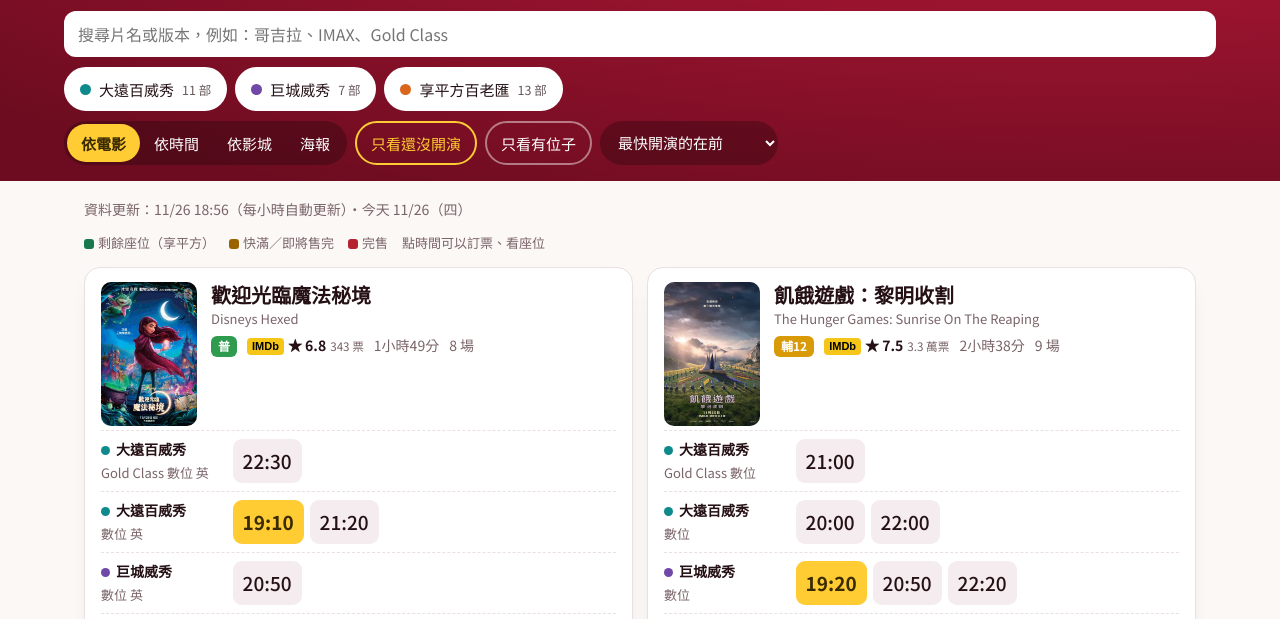
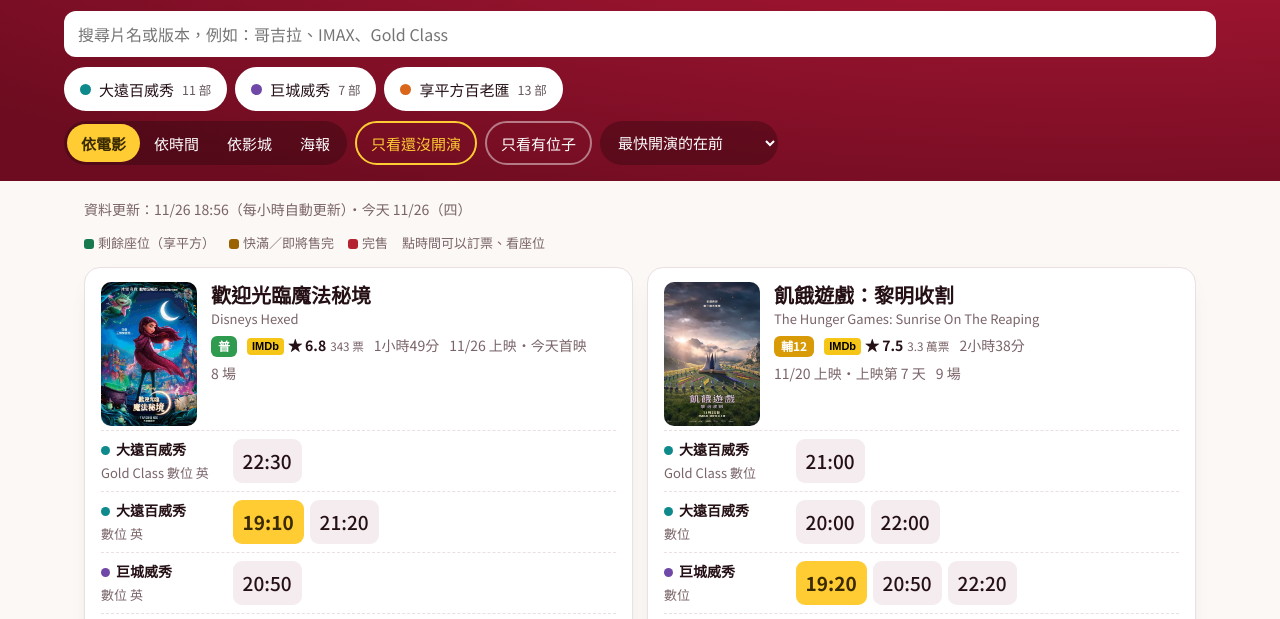
Before and after one commit to fyradio/Cinema_check, a plain HTML site: page index.html in a window 1280 px wide. Shown: the part 165-784 px from the top of the page. Drawn offline with nearby package versions, Linux system fonts and the light colour scheme.

Commit message:
加上映日期、上映第幾週、「最新上映」排序
Co-Authored-By: Claude Opus 5.5 <noreply@anthropic.com>
Claude-Session: https://claude.ai/code/session_01SMuF9NVwxV1Y7tQ5JQ484c

```diff
--- a/index.html
+++ b/index.html
@@ -70,6 +70,7 @@ main{max-width:1240px;margin:0 auto;padding:18px max(5vw,16px) 40px}
 .imdb{display:inline-flex;align-items:center;gap:4px;text-decoration:none;font-weight:700;color:var(--ink)}
 .imdb b{background:#f5c518;color:#000;font-size:11px;font-weight:900;padding:0 5px;border-radius:4px;font-family:Arial,sans-serif}
 .imdb small{font-weight:400;color:var(--mute)}
+.rel{white-space:nowrap}.rel small{font-size:inherit;color:var(--mute)}.rel.soon{background:var(--pop);color:var(--popInk);font-weight:700;padding:1px 7px;border-radius:6px;font-size:12px}
 .lines{grid-column:1/-1}
 .line{display:grid;grid-template-columns:7.6em minmax(0,1fr);gap:4px 10px;padding:8px 0;border-top:1px dashed var(--line)}
 .who{font-size:14px;font-weight:700;display:flex;flex-direction:column;gap:2px}
@@ -141,6 +142,7 @@ dialog::backdrop{background:rgba(20,5,10,.6)}
       <select id="sort" aria-label="電影排序">
         <option value="next">最快開演的在前</option>
         <option value="imdb">IMDb 分數高的在前</option>
+        <option value="new">最新上映的在前</option>
         <option value="count">場次多的在前</option>
         <option value="title">依片名</option>
       </select>
@@ -194,6 +196,15 @@ const wd = d => WEEK[new Date(d + 'T12:00:00Z').getUTCDay()];
 const md = d => `${+d.slice(5, 7)}/${+d.slice(8, 10)}`;
 const addDays = (d, n) => { const t = new Date(d + 'T12:00:00Z'); t.setUTCDate(t.getUTCDate() + n); return t.toISOString().slice(0, 10); };
 const dayName = d => { const t = now().date; return d === t ? '今天' : d === addDays(t, 1) ? '明天' : d === addDays(t, 2) ? '後天' : '週' + wd(d); };
+function released(m, short) {
+  if (!m.release) return '';
+  const t = now().date, r = m.release, y = r.slice(0, 4);
+  const d = (y === t.slice(0, 4) ? '' : y + '/') + md(r);
+  if (r > t) return `<span class="rel soon">${d} 上映</span>`;
+  const days = Math.round((new Date(t + 'T12:00:00Z') - new Date(r + 'T12:00:00Z')) / 864e5);
+  const wk = days < 7 ? (days === 0 ? '今天首映' : `上映第 ${days + 1} 天`) : `上映第 ${Math.floor(days / 7) + 1} 週`;
+  return `<span class="rel">${d} 上映${short ? '' : `<small>・${wk}</small>`}</span>`;
+}
 const votes = v => v >= 1e4 ? (v / 1e4).toFixed(v >= 1e5 ? 0 : 1) + ' 萬票' : v + ' 票';
 
 async function load() {
@@ -253,6 +264,7 @@ function viewMovie(list) {
   const nx = g => g.next ? toMin(g.next.t) : 9999;
   groups.sort(state.sort === 'title' ? (a, b) => a.m.title.localeCompare(b.m.title, 'zh-Hant')
     : state.sort === 'count' ? (a, b) => b.ss.length - a.ss.length
+    : state.sort === 'new' ? (a, b) => (b.m.release || '').localeCompare(a.m.release || '') || nx(a) - nx(b)
     : state.sort === 'imdb' ? (a, b) => ((b.m.imdb && b.m.imdb.r) || 0) - ((a.m.imdb && a.m.imdb.r) || 0) || nx(a) - nx(b)
     : (a, b) => nx(a) - nx(b));
   if (!groups.length) return empty();
@@ -262,7 +274,7 @@ function viewMovie(list) {
     const keys = Object.keys(lines).sort((a, b) => THEATERS.findIndex(t => t.key === a.split('|')[0]) - THEATERS.findIndex(t => t.key === b.split('|')[0]) || a.localeCompare(b));
     return `<article class="card mv">${poster(g.id, g.m)}<div>
       <h2>${esc(g.m.title)}</h2>${g.m.en ? `<div class="en">${esc(g.m.en)}</div>` : ''}
-      <div class="meta">${rate(g.m)}${imdb(g.m)}<span>${esc(dur(g.m.runtime))}</span><span>${g.ss.length} 場</span></div></div>
+      <div class="meta">${rate(g.m)}${imdb(g.m)}<span>${esc(dur(g.m.runtime))}</span>${released(g.m)}<span>${g.ss.length} 場</span></div></div>
       <div class="lines">${keys.map(k => { const [c, v] = k.split('|'); return `<div class="line"><div class="who" style="--c:var(--c-${c})"><b>${esc(TH[c].short)}</b>${v ? `<span>${esc(v)}</span>` : ''}</div><div class="times">${lines[k].map(s => chip(s, g.next)).join('')}</div></div>`; }).join('')}</div>
     </article>`;
   }).join('') + '</div>';
@@ -279,7 +291,7 @@ function viewTime(list) {
     const img = m.poster && m.poster.thumb ? `<img src="${esc(m.poster.thumb)}" alt="" loading="lazy">` : '<span class="ph"></span>';
     return `<li data-s="${i}" class="${left !== null && !s.past && left <= 30 ? 'hot' : ''}"${s.past ? ' style="opacity:.45"' : ''}>
       <span class="big num">${esc(s.t)}</span>${img}
-      <span class="what">${esc(m.title)} ${rate(m)}<span class="where" style="--c:var(--c-${s.c})"><i></i>${esc(TH[s.c].short)}${s.v ? '・' + esc(s.v) : ''}${m.runtime ? '・散場 ' + fromMin(toMin(s.t) + m.runtime) : ''}</span></span>
+      <span class="what">${esc(m.title)} ${rate(m)}<span class="where" style="--c:var(--c-${s.c})"><i></i>${esc(TH[s.c].short)}${s.v ? '・' + esc(s.v) : ''}${m.runtime ? '・散場 ' + fromMin(toMin(s.t) + m.runtime) : ''}・${released(m, true)}</span></span>
       <span class="soon">${lab ? `<b class="t ${seatClass(s)}" style="all:unset;font-weight:700;color:var(--${s.st === 'soldout' ? 'out' : s.st === 'few' ? 'few' : 'ok'})">${esc(lab)}</b>` : ''}${esc(soon)}</span></li>`;
   }).join('') + '</ul>';
 }
@@ -292,7 +304,7 @@ function viewCinema(list) {
     for (const s of mine) (by[s.m + '|' + s.v] = by[s.m + '|' + s.v] || []).push(s);
     html += `<div class="sec" style="--c:var(--c-${t.key})"><h2>${esc(t.name)}</h2><a href="${t.official}" target="_blank" rel="noopener">官網</a></div>`;
     const keys = Object.keys(by);
-    html += keys.length ? `<div class="card mini">${keys.map(k => { const [id, v] = k.split('|'), m = D.movies[id]; return `<div class="line"><div class="who" style="--c:var(--c-${t.key})"><b>${esc(m.title)} ${rate(m)}</b><span>${esc([v, dur(m.runtime)].filter(Boolean).join('・'))}</span></div><div class="times">${by[k].map(s => chip(s)).join('')}</div></div>`; }).join('')}</div>`
+    html += keys.length ? `<div class="card mini">${keys.map(k => { const [id, v] = k.split('|'), m = D.movies[id]; return `<div class="line"><div class="who" style="--c:var(--c-${t.key})"><b>${esc(m.title)} ${rate(m)}</b><span>${esc([v, dur(m.runtime)].filter(Boolean).join('・'))} ${released(m, true)}</span></div><div class="times">${by[k].map(s => chip(s)).join('')}</div></div>`; }).join('')}</div>`
       : '<div class="card empty">這天沒有符合的場次</div>';
   }
   return html || empty();
@@ -302,7 +314,7 @@ function viewWall(list) {
   const D = state.data, ids = [...new Set(list.map(s => s.m))];
   const all = ids.length ? ids : [];
   if (!all.length) return empty();
-  return '<div class="wall">' + all.map(id => { const m = D.movies[id]; return `<figure>${poster(id, m)}<figcaption>${esc(m.title)}<small>${m.imdb && m.imdb.r ? 'IMDb ★ ' + m.imdb.r.toFixed(1) : (m.en || '')}</small></figcaption></figure>`; }).join('') + '</div>';
+  return '<div class="wall">' + all.map(id => { const m = D.movies[id]; return `<figure>${poster(id, m)}<figcaption>${esc(m.title)}<small>${m.imdb && m.imdb.r ? 'IMDb ★ ' + m.imdb.r.toFixed(1) + '・' : ''}${released(m, true)}</small></figcaption></figure>`; }).join('') + '</div>';
 }
 const empty = () => `<div class="empty">${state.q ? '找不到「' + esc(state.q) + '」的場次' : state.hidePast && state.day === now().date ? '今天剩下的場次都演完了，可以選明天，或關掉「只看還沒開演」。' : '這天沒有符合的場次'}</div>`;
 
@@ -346,7 +358,7 @@ function openSession(s) {
   else seat = s.c === 'shown' ? '座位數量只算未來兩天的場次，可以點「看座位圖」' : '目前還有位子（威秀只標示快售完／完售）';
   const col = s.st === 'soldout' || s.st === 'closed' ? 'out' : s.st === 'few' ? 'few' : 'ok';
   $('dlgBody').innerHTML = `<div class="sheet" style="position:relative"><button class="close" data-close aria-label="關閉">×</button>
-    <h3>${esc(m.title)}</h3><div class="en">${esc(t.name)}${s.v ? '・' + esc(s.v) : ''}</div>
+    <h3>${esc(m.title)}</h3><div class="en">${esc(t.name)}${s.v ? '・' + esc(s.v) : ''}</div><div class="meta">${rate(m)}${esc(dur(m.runtime))}${released(m)}</div>
     <div class="big num">${dayName(s.d)} ${md(s.d)}（${wd(s.d)}）${esc(s.t)}${end ? `<span style="font-size:20px;color:var(--mute)"> → ${end} 散場</span>` : ''}</div>
     <div class="seat" style="color:var(--${col})">${esc(seat)}</div>
     <div class="btns">${s.b ? `<a class="btn main" href="${esc(s.b)}" target="_blank" rel="noopener">訂票</a>` : ''}${s.s ? `<a class="btn" href="${esc(s.s)}" target="_blank" rel="noopener">看座位圖</a>` : ''}${m.imdb && m.imdb.id ? `<a class="btn" href="https://www.imdb.com/title/${esc(m.imdb.id)}/" target="_blank" rel="noopener">IMDb</a>` : ''}</div>
@@ -358,7 +370,7 @@ function openPoster(id) {
   const big = p.zh || p.hd;
   const name = m.title.replace(/[\\/:*?"<>|]/g, '');
   $('dlgBody').innerHTML = `<div class="lb" style="position:relative"><img src="${esc(big)}" alt="${esc(m.title)} 海報"><button class="close" data-close aria-label="關閉" style="color:#fff">×</button>
-    <div class="sheet"><h3>${esc(m.title)}</h3>${m.en ? `<div class="en">${esc(m.en)}</div>` : ''}
+    <div class="sheet"><h3>${esc(m.title)}</h3>${m.en ? `<div class="en">${esc(m.en)}</div>` : ''}<div class="meta">${released(m)}</div>
     <div class="btns">${p.zh ? `<a class="btn main" href="${esc(p.zh)}" download="${esc(name)}-中文海報.${esc(p.zh.split('.').pop())}">下載中文海報 <span class="num" style="font-weight:400;margin-left:6px">${esc(p.zhSize)}</span></a>` : ''}${p.hd ? `<a class="btn ${p.zh ? '' : 'main'}" href="${esc(p.hd)}" download="${esc(name)}-高畫質.${esc(p.hd.split('.').pop())}">下載高畫質原版 <span class="num" style="font-weight:400;margin-left:6px">${esc(p.hdSize)}</span></a>` : ''}</div>
     <div class="note">海報原圖存在這個網站上；手機若沒有直接下載，長按圖片也可以存到相簿。</div></div></div>`;
   $('dlg').showModal();
```
